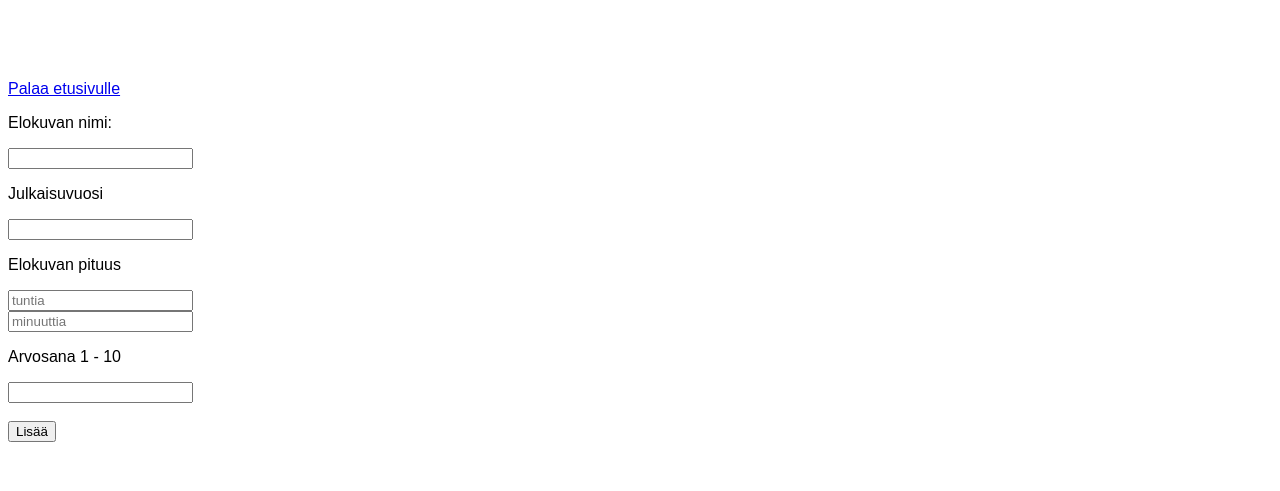
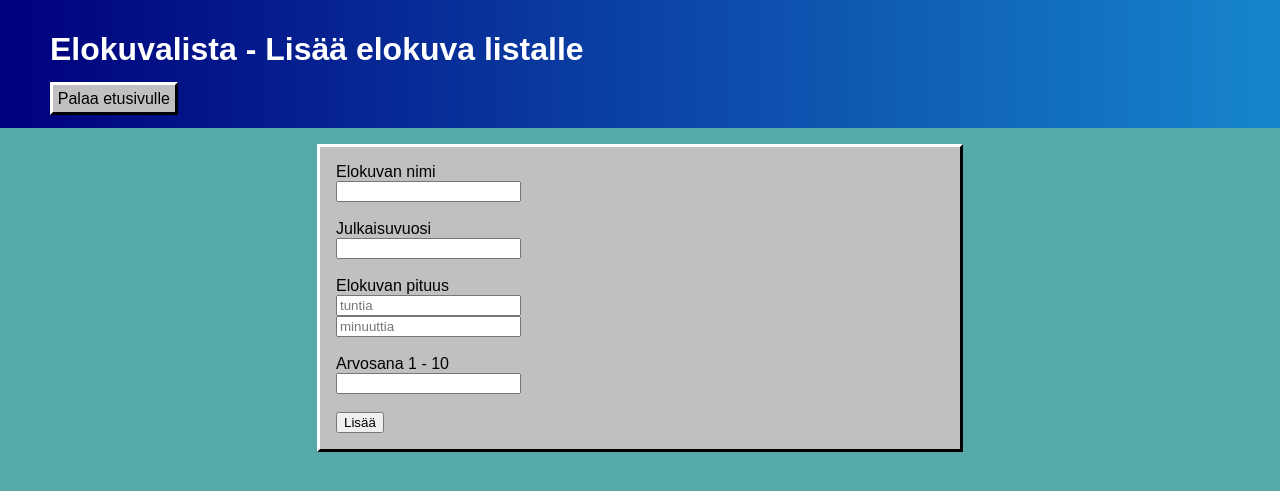
Before and after one commit to Matsu-J/Elokuvalista, a Flask app: page /add_movie in a window 1280 px wide. Shown: the top 491 px of the page. Run offline with Flask 3, Linux system fonts and the light colour scheme; the visitor is signed in with stand-in values (Sample User, id 1).

Commit message:
Updated style.css + misc. bug fixes

```diff
--- a/app.py
+++ b/app.py
@@ -96,7 +96,7 @@
         stats.action("login")
         return redirect("/")
     else:
-        flash("Väärä tunnus tai salasana")
+        flash("Tarkista salasana!")
         return redirect("/login")
 
 
@@ -209,7 +209,7 @@
     user_id = session["user_id"]
     post_id = request.form["post_id"]
 
-    error = validate.check_comment(comment, grade)
+    error = validate.check_comment(comment, grade, post_id)
     if error == None:
         if grade:
             if "," in grade:
--- a/static/style.css
+++ b/static/style.css
@@ -1,3 +1,100 @@
 * {
     font-family: Arial, Helvetica, sans-serif;
 }
+
+body{
+    background-color: #56aaaa;
+    margin: auto;
+}
+
+.content{
+    padding-left: 3em;
+    padding-right: 30px;
+}
+
+.navbar{
+    background-color: #00007c;
+    background-image: linear-gradient(to right, #00007c, #1685cd);
+    padding: 10px 50px 20px 50px;
+}
+
+.options{
+    max-width: 38em;
+    padding: 1em;
+    align-items: center ;
+    margin-left: auto;
+    margin-right: auto;
+    margin-top: 1em;
+    margin-bottom: 1em;
+    background-color: #c0c0c0;
+    border-top: 3px solid white;
+    border-left: 3px solid white;
+    border-right: 3px solid black;
+    border-bottom: 3px solid black;
+}
+
+.message{
+    max-width: 40em;
+    align-items: center ;
+    margin-left: auto;
+    margin-right: auto;
+    margin-top: 1em;
+    margin-bottom: 1em;
+    background-color: #fefe08;
+    border-top: 3px solid white;
+    border-left: 3px solid white;
+    border-right: 3px solid black;
+    border-bottom: 3px solid black;
+}
+
+
+
+.post{
+    max-width: 40em;
+    align-items: center ;
+    margin-left: auto;
+    margin-right: auto;
+    margin-top: 1em;
+    margin-bottom: 1em;
+    background-color: #c0c0c0;
+    border-top: 3px solid white;
+    border-left: 3px solid white;
+    border-right: 3px solid black;
+    border-bottom: 3px solid black;
+}
+
+.post_text{
+    padding-left: 1em;
+    padding-right: 1em;
+}
+
+.statusbar{
+    background-color: #00007c;
+    background-image: linear-gradient(to right, #00007c, #1685cd);
+    padding: 1em;
+    border-top: 3px solid white;
+    border-left: 3px solid white;
+    border-right: 3px solid black;
+    border-bottom: 3px solid black;
+}
+
+a.nav_button{
+    color: black;
+    text-decoration: none;
+    padding: 0.3em;
+    background-color: #c0c0c0;
+    border-top: 3px solid white;
+    border-left: 3px solid white;
+    border-right: 3px solid black;
+    border-bottom: 3px solid black;
+}
+
+a.nav_button:hover{
+    text-decoration: none;
+    padding: 5px;
+    background-color: #c0c0c0;
+    border-top: 3px solid black;
+    border-left: 3px solid black;
+    border-right: 3px solid white;
+    border-bottom: 3px solid white;
+}
--- a/templates/form/add_movie.html
+++ b/templates/form/add_movie.html
@@ -9,17 +9,17 @@
 {% block form %}
 <div class="options">
   <form action="/create_post" method="post">
-    <p>Elokuvan nimi:</p>
-    <input type="text" name="title" maxlength="60" required>
+    <label for="title">Elokuvan nimi</label><br>
+    <input type="text" name="title" maxlength="60" required><br><br>
 
-    <p>Julkaisuvuosi</p>
-    <input type="text" name="release_year" maxlength="4">
+    <label for="release_year">Julkaisuvuosi</label><br>
+    <input type="text" name="release_year" maxlength="4"><br><br>
 
-    <p>Elokuvan pituus</p>
+    <label for="hours">Elokuvan pituus</label><br>
     <input type="text" name="hours" placeholder="tuntia" maxlength="2"><br>
-    <input type="text" name="minutes" placeholder="minuuttia" maxlength="2"><br>
+    <input type="text" name="minutes" placeholder="minuuttia" maxlength="2"><br><br>
 
-    <p>Arvosana 1 - 10</p>
+    <label for="grade">Arvosana 1 - 10</label><br>
     <input type="text" name="grade" maxlength="3">
 
     <br><br>
--- a/templates/pages/post.html
+++ b/templates/pages/post.html
@@ -37,7 +37,7 @@
     <form action="/add_comment" method="post">
       <p>
         <label>Kommentti:</label><br>
-        <textarea name="comment" rows="3" cols="40" maxlength="2000" required></textarea>
+        <textarea name="comment" rows="3" cols="40" maxlength="200" required></textarea>
       </p>
 
       <p>Arvosana 1 - 10</p>
```
Also changed, not shown: templates/form/edit_post.html (+7 -7 lines), templates/form/login.html (+4 -8 lines), templates/form/register.html (+8 -12 lines), validate.py (+9 -1 lines).
